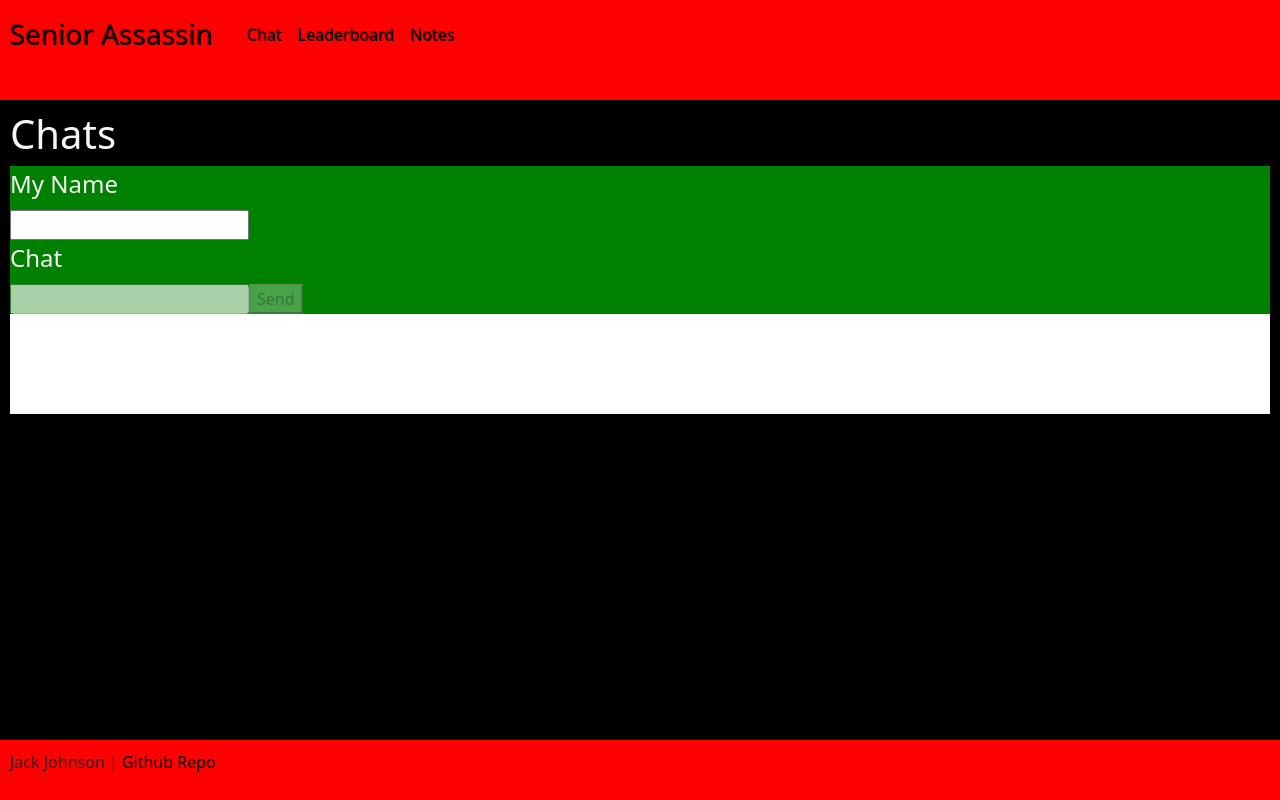
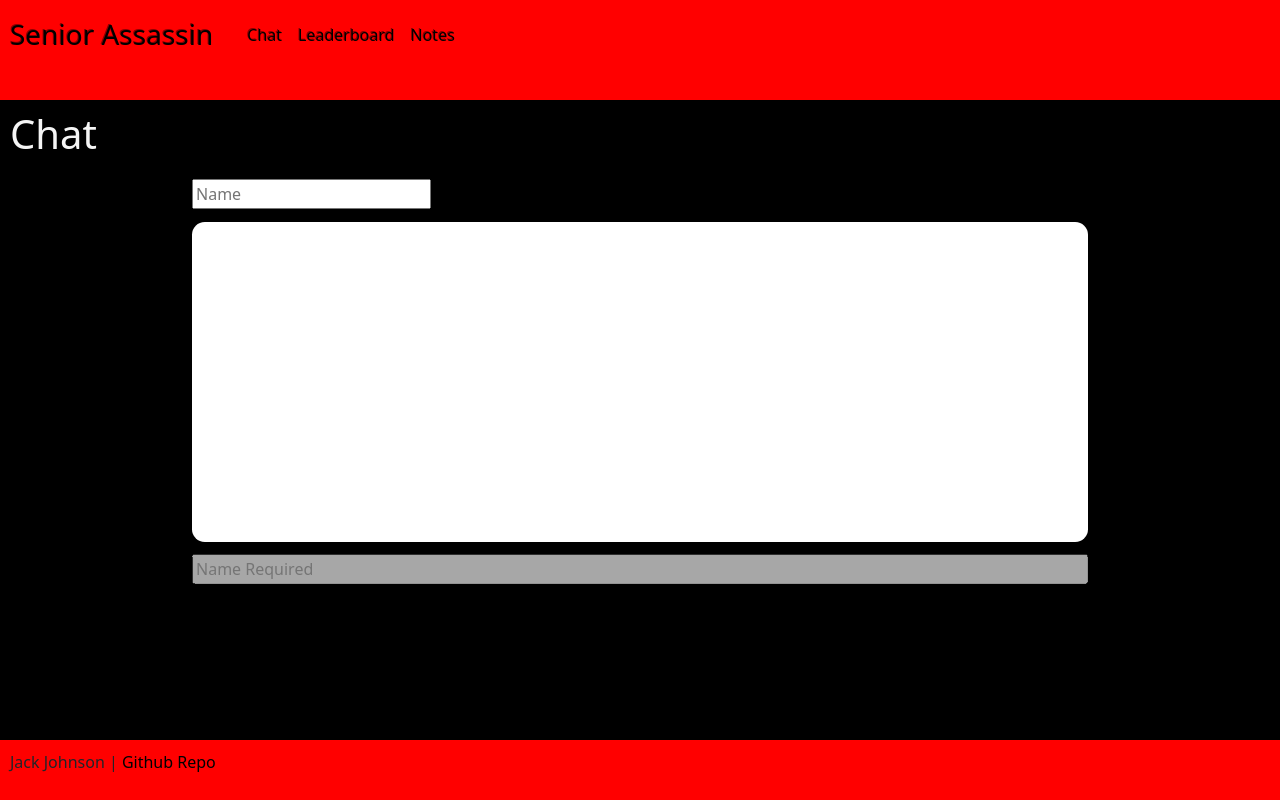
Before and after one commit to jrj221/startup2024, a React (Vite) app in the folder startupVite/: page /chat in a window 1280 px wide. Built offline with nearby package versions, Linux system fonts and the light colour scheme; no server answers.

Commit message:
5. WEBSOCKET DELIVERABLE. Chat fully functional as far as I can tell (will test upon deployment) CSS added to chat feature

```diff
--- a/startupVite/src/chat/chat.jsx
+++ b/startupVite/src/chat/chat.jsx
@@ -1,7 +1,9 @@
-import React, { useEffect } from 'react';
+import React, { useEffect, useState } from 'react';
 import { setupWebSocket, sendMessage } from './chatClient.js';
 
 export function Chat() {
+    const [msgPlaceholder, setMsgPlaceholder] = useState('Name Required');
+
     useEffect(() => {
         const socket = setupWebSocket();
 
@@ -17,6 +19,7 @@ export function Chat() {
         if (chatControls && myName) {
             myName.addEventListener('keyup', (e) => {
                 chatControls.disabled = myName.value === '';
+                setMsgPlaceholder(chatControls.disabled ? 'Name Required' : 'Enter message...');
             });
         }
 
@@ -30,20 +33,15 @@ export function Chat() {
 
     return (
         <main>
-            <h1>Chats</h1>
+            <h1>Chat</h1>
             <div className="chat">
-                <div>
-                    <fieldset id="nameControls">
-                        <legend>My Name</legend>
-                        <input id="myName" type="text" />
-                    </fieldset>
-                </div>
-                <fieldset id="chatControls" disabled>
-                    <legend>Chat</legend>
-                    <input id="newMsg" type="text" />
-                    <button onClick={sendMessage}>Send</button>
+                <fieldset id="nameControls">
+                    <input id="myName" type="text" placeholder='Name'/>
                 </fieldset>
                 <div id="chatText"></div>
+                <fieldset id="chatControls" disabled>
+                    <input id="newMsg" type="text" placeholder={msgPlaceholder}/>
+                </fieldset>
             </div>
         </main>
     );
--- a/startupVite/src/chat/chatClient.js
+++ b/startupVite/src/chat/chatClient.js
@@ -1,8 +1,9 @@
 // Adjust the webSocket protocol to what is being used for HTTP (this sends the upgrade request)
 const protocol = window.location.protocol === 'http:' ? 'ws' : 'wss';
+let socket;
 
 export function setupWebSocket() {
-    const socket = new WebSocket(`${protocol}://${window.location.host}/ws`);
+    socket = new WebSocket(`${protocol}://${window.location.host}/ws`);
 
     // Display that we have opened the webSocket
     socket.onopen = (event) => {
@@ -41,8 +42,11 @@ export function sendMessage() {
 // Create one long list of messages
 function appendMsg(cls, from, msg) {
     const chatText = document.querySelector('#chatText');
-    console.log(chatText);
     const chatEl = document.createElement('div');
+    if (cls == 'me') {
+        chatEl.className='outgoing';
+    }
     chatEl.innerHTML = `<span class="${cls}">${from}</span>: ${msg}</div>`;
     chatText.append(chatEl);
+    chatText.scrollTop = chatText.scrollHeight;
 }
--- a/startupVite/src/stylesheet.css
+++ b/startupVite/src/stylesheet.css
@@ -131,11 +131,29 @@ ul {
 
 /* Chat Elements */
 .chat {
-  background-color: green;
+  height: 30vw;
+  margin: auto;
+  border-radius: 2vw;
+  padding: 1vw;
+}
+#nameControls, #chatControls {
+  margin: auto;
+  width: 70vw;
 }
 #chatText {
   background-color: white;
-  height: 100px;
+  height: 25vw;
+  width: 70vw;
+  margin: auto;
+  border-radius: 1vw;
+  margin-top: 1vw;
+  margin-bottom: 1vw;
+  padding: 1vw;
+  color: black;
+  overflow: scroll;
+}
+#newMsg {
+  width: 70vw;
 }
 .friend {
   color: red;
@@ -145,6 +163,9 @@ ul {
 }
 .me {
   color: green;
+}
+.outgoing {
+  text-align: right;
 }
 
 /* Registration Elements */
```
